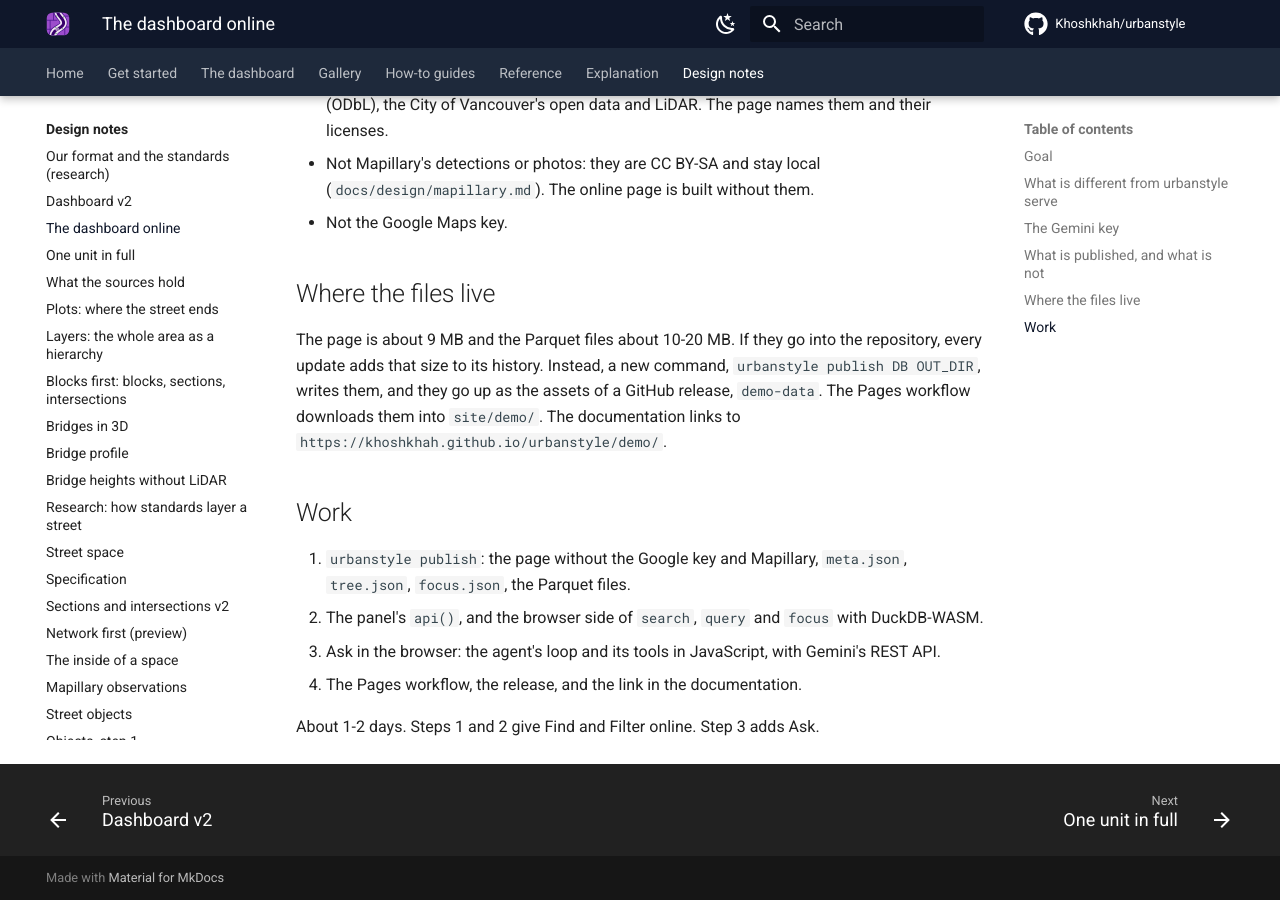
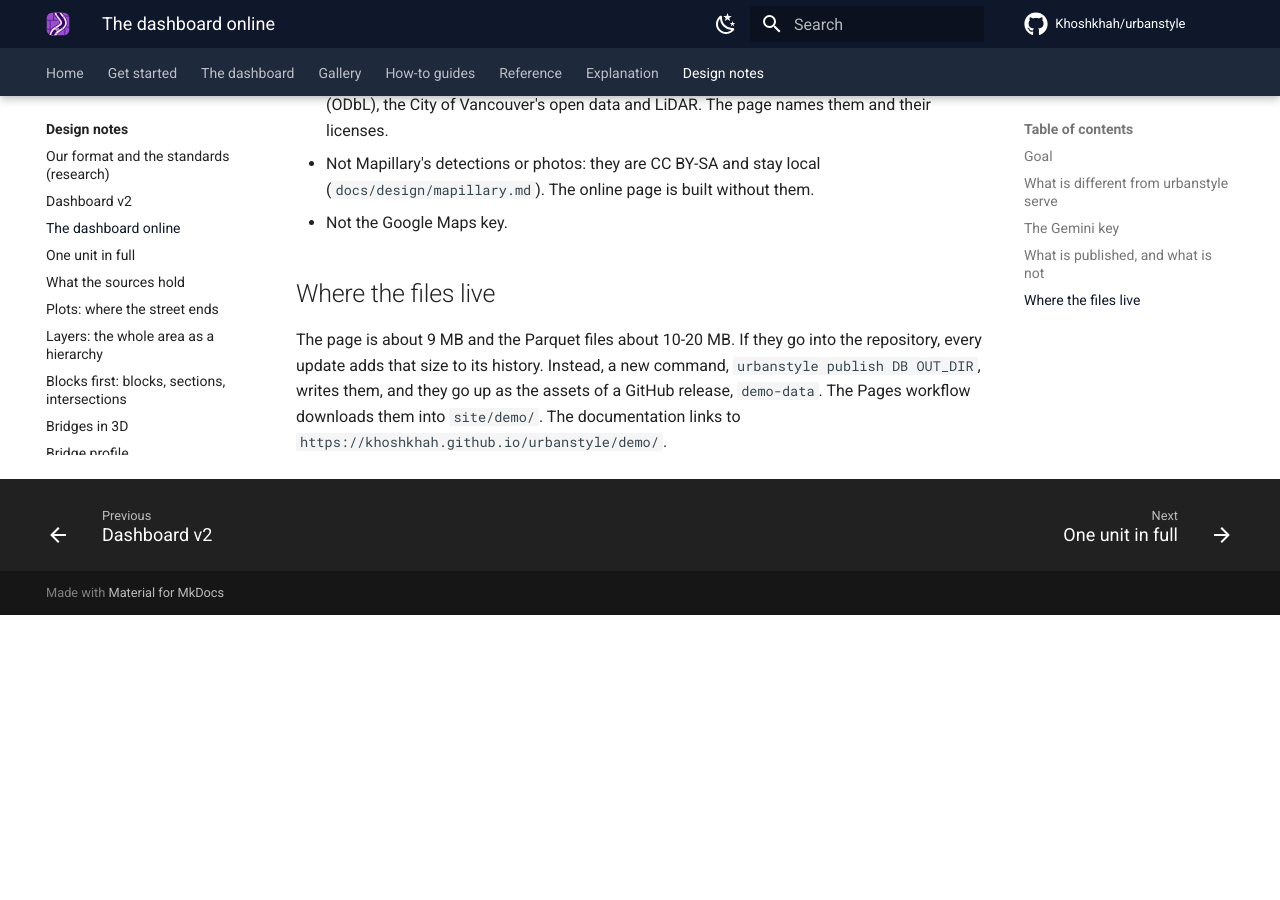
Before and after one commit to Khoshkhah/urbanstyle, an MkDocs documentation site: the page built from docs/design/online-dashboard.md, in a window 1280 px wide and 900 px high, scrolled down 1481 px. Built offline with MkDocs 1.6.1 and Material for MkDocs 9.7.7, drawn with Linux system fonts in a browser that asks for light colours; comment, search, counter and statistics services are not loaded; after the commit the page ends 2096 px from its top, so only the background shows below that.

Commit message:
Docs: no plans on the site (the Status lines and the design note's work list)
Co-Authored-By: Claude Opus 5.5 <noreply@anthropic.com>

```diff
--- a/docs/design/online-dashboard.md
+++ b/docs/design/online-dashboard.md
@@ -52,12 +52,3 @@ The page is about 9 MB and the Parquet files about 10-20 MB. If they go into the
 history. Instead, a new command, `urbanstyle publish DB OUT_DIR`, writes them, and they go up as the assets of a GitHub release,
 `demo-data`. The Pages workflow downloads them into `site/demo/`. The documentation links to
 `https://khoshkhah.github.io/urbanstyle/demo/`.
-
-## Work
-
-1. `urbanstyle publish`: the page without the Google key and Mapillary, `meta.json`, `tree.json`, `focus.json`, the Parquet files.
-2. The panel's `api()`, and the browser side of `search`, `query` and `focus` with DuckDB-WASM.
-3. Ask in the browser: the agent's loop and its tools in JavaScript, with Gemini's REST API.
-4. The Pages workflow, the release, and the link in the documentation.
-
-About 1-2 days. Steps 1 and 2 give Find and Filter online. Step 3 adds Ask.
```
Also changed, not shown: README.md (+1 -2 lines), docs/index.md (+1 -2 lines).
